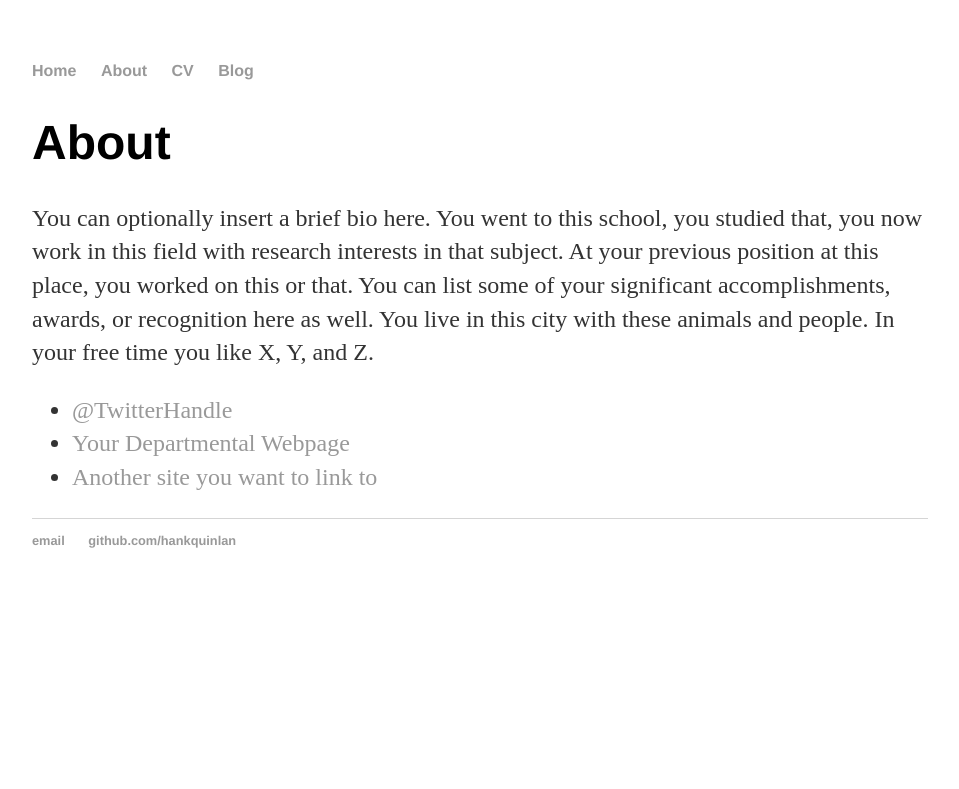
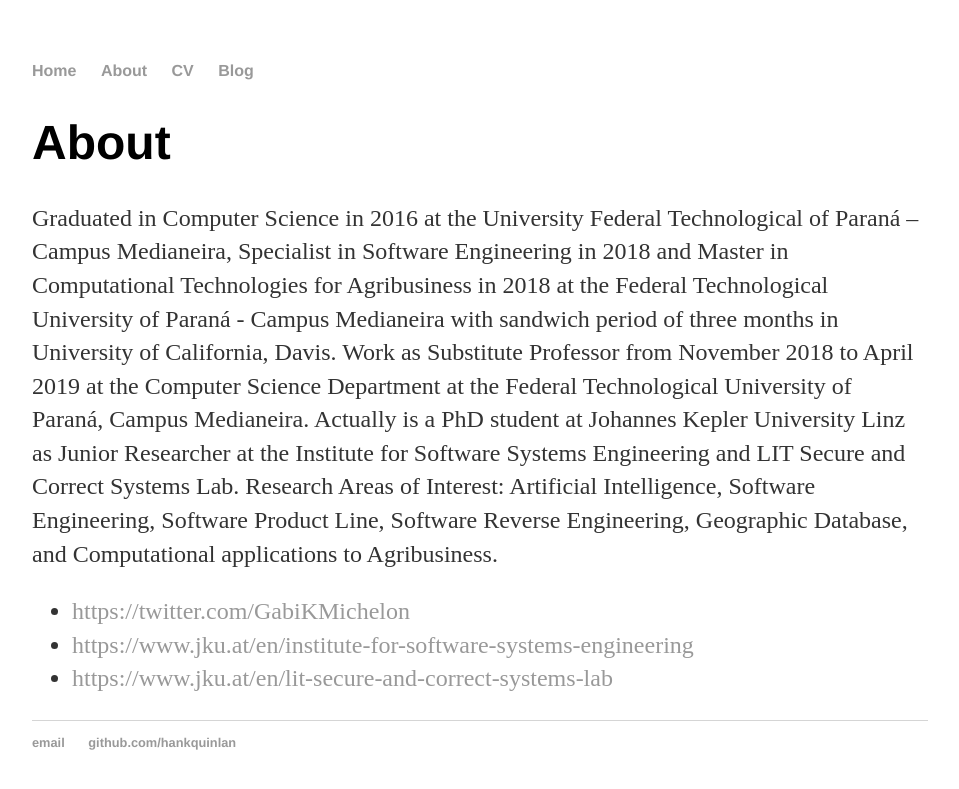
Before and after one commit to GabrielaMichelon/gabrielamichelon.github.io, a Jekyll site: the page built from about/index.html, in a window 1280 px wide. Shown: the top 789 px of the page, without its empty margins (160-1119 px from the left). Built offline with Jekyll 4.4.1, drawn with Linux system fonts in a browser that asks for light colours.

Commit message:
Update index.html

```diff
--- a/about/index.html
+++ b/about/index.html
@@ -1,15 +1,15 @@
 ---
 layout: default
-title: About Hank Quinlan
+title: About Gabriela Karoline Michelon
 ---
 
 		<div class="about">
 			<h1>About</h1>
-			<p>You can optionally insert a brief bio here. You went to this school, you studied that, you now work in this field with research interests in that subject. At your previous position at this place, you worked on this or that. You can list some of your significant accomplishments, awards, or recognition here as well. You live in this city with these animals and people. In your free time you like X, Y, and Z.</p>
+			<p>Graduated in Computer Science in 2016 at the University Federal Technological of Paraná – Campus Medianeira, Specialist in Software Engineering in 2018 and Master in Computational Technologies for Agribusiness in 2018 at the Federal Technological University of Paraná - Campus Medianeira with sandwich period of three months in University of California, Davis. Work as Substitute Professor from November 2018 to April 2019 at the Computer Science Department at the Federal Technological University of Paraná, Campus Medianeira. Actually is a PhD student at Johannes Kepler University Linz as Junior Researcher at the Institute for Software Systems Engineering and LIT Secure and Correct Systems Lab. Research Areas of Interest: Artificial Intelligence, Software Engineering, Software Product Line, Software Reverse Engineering, Geographic Database, and Computational applications to Agribusiness.</p>
 
 			<ul class="contacts">
-				<li><a href="#">@TwitterHandle</a></li>
-				<li><a href="#">Your Departmental Webpage</a></li>
-				<li><a href="#">Another site you want to link to</a></li>
+				<li><a href="#">https://twitter.com/GabiKMichelon</a></li>
+				<li><a href="#">https://www.jku.at/en/institute-for-software-systems-engineering</a></li>
+				<li><a href="#">https://www.jku.at/en/lit-secure-and-correct-systems-lab</a></li>
 				</ul>
 		</div>
```
